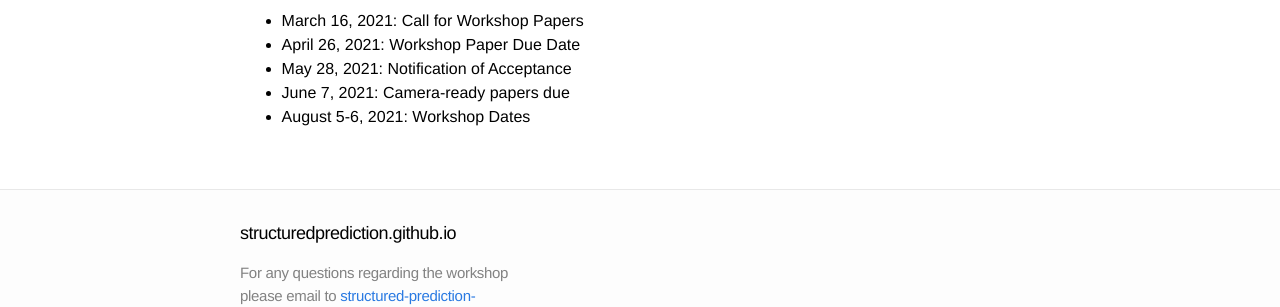
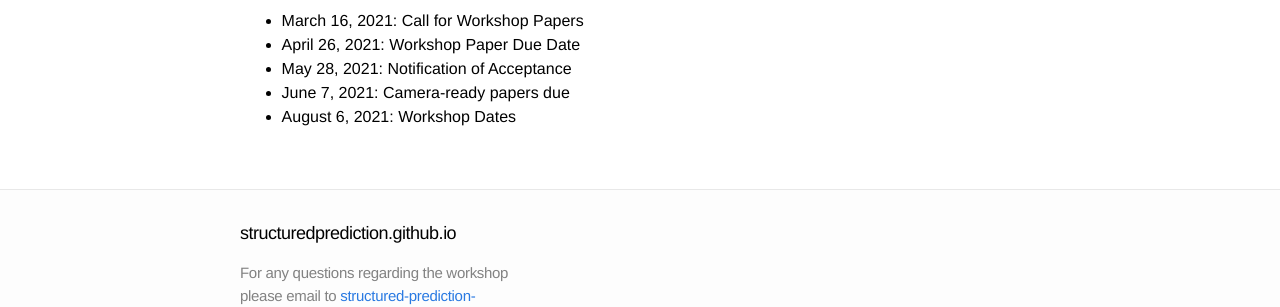
Before and after one commit to structuredprediction/structuredprediction.github.io, a Jekyll site: the page built from SPNLP21/2_date.md, in a window 1280 px wide. Shown: the part 226-533 px from the top of the page. Built offline with Jekyll 4.4.1, drawn with Linux system fonts in a browser that asks for light colours.

Commit message:
Update 2_date.md

```diff
--- a/SPNLP21/2_date.md
+++ b/SPNLP21/2_date.md
@@ -9,4 +9,4 @@ name: 2
 - April 26, 2021: Workshop Paper Due Date
 - May 28, 2021: Notification of Acceptance
 - June 7, 2021: Camera-ready papers due
-- August 5-6, 2021: Workshop Dates
+- August 6, 2021: Workshop Dates
```
